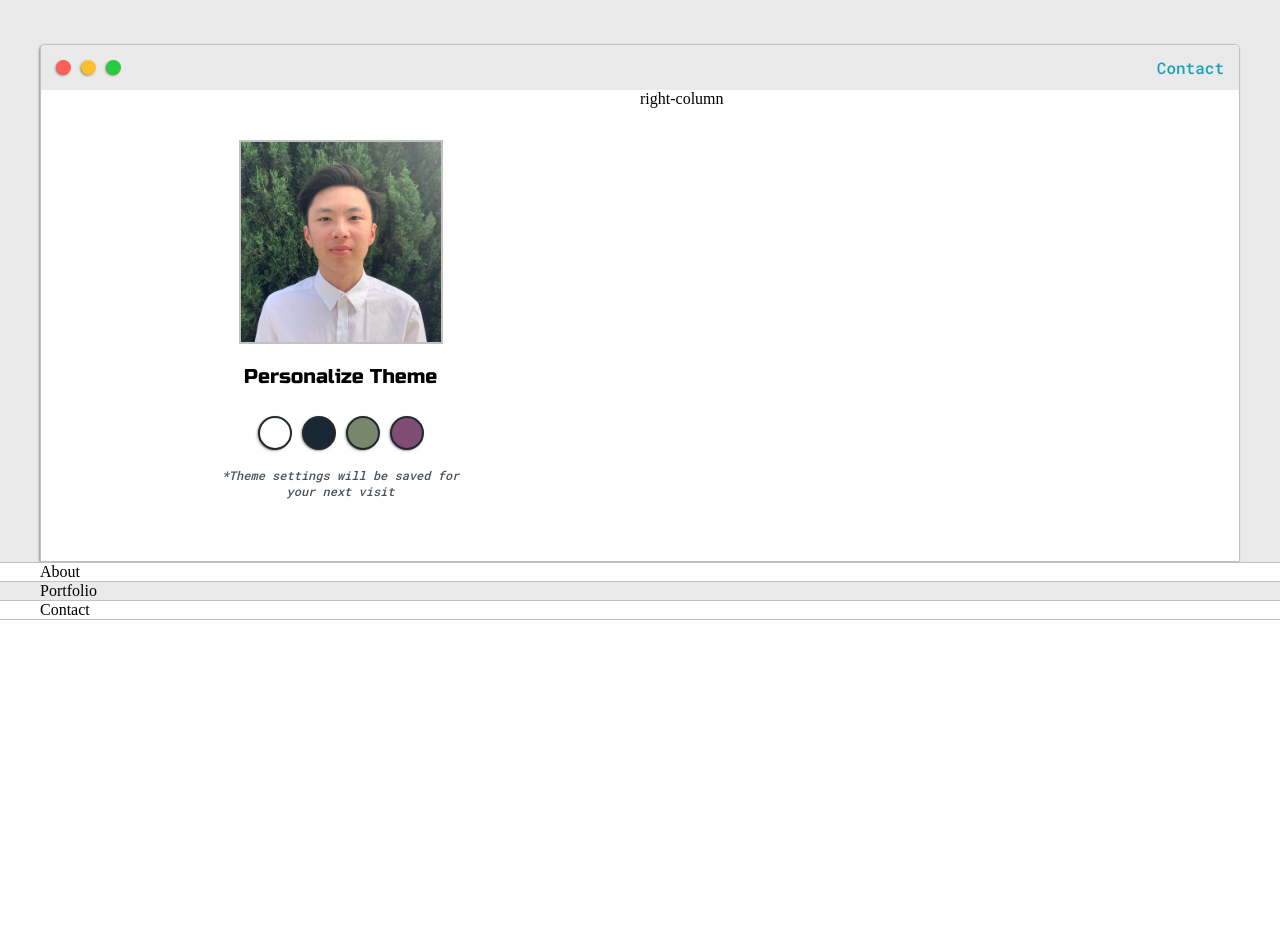
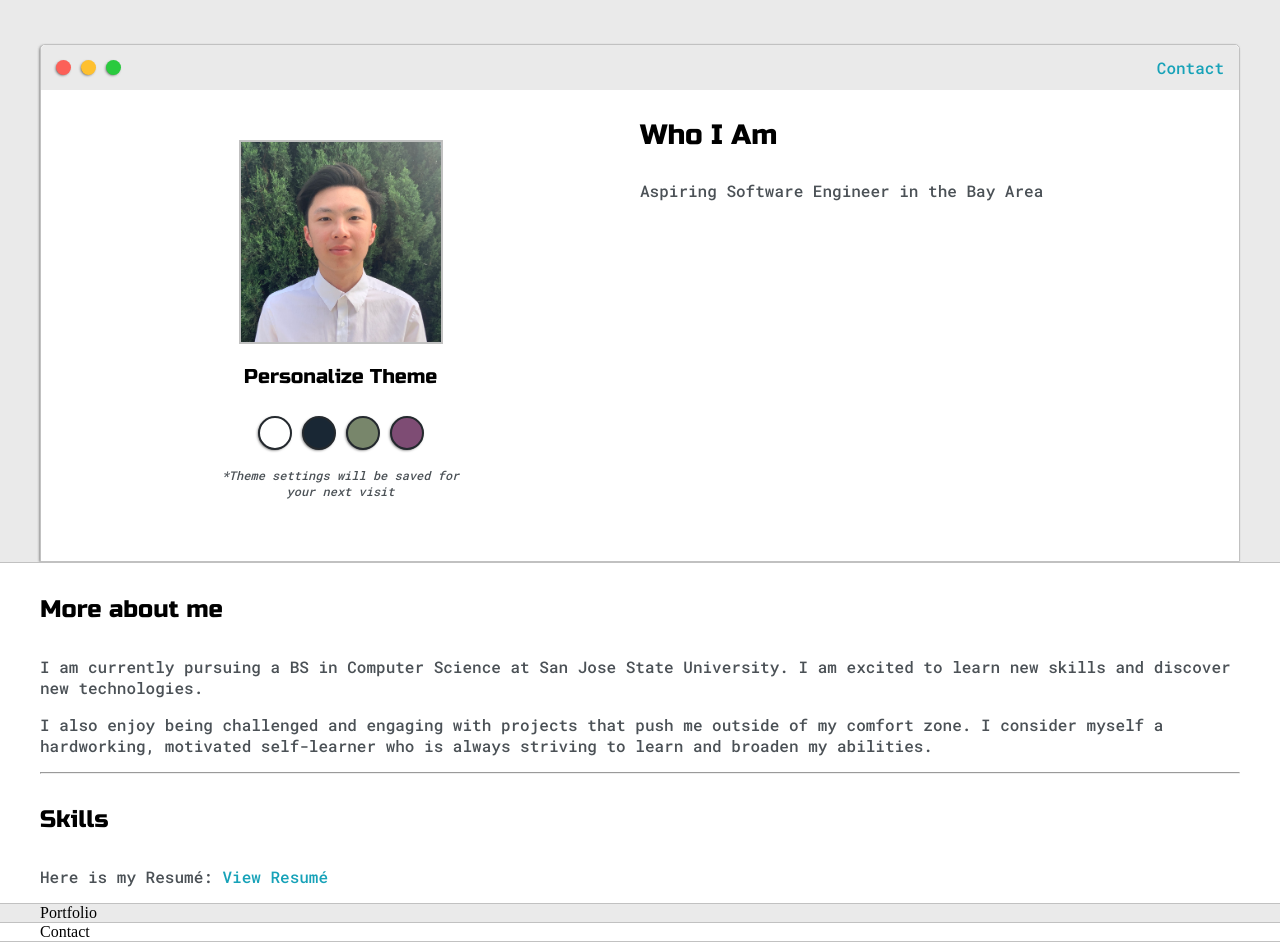
Before and after one commit to NhienLam/MyPortfolio, a plain HTML site: page src/index.html in a window 1280 px wide. Shown: the part 117-1059 px from the top of the page. Before the commit the page ends 800 px from the top, so only its background shows below. Drawn offline with Linux system fonts and the light colour scheme; files whose address does not match are found by name.

Commit message:
Update index.html

```diff
--- a/src/index.html
+++ b/src/index.html
@@ -48,7 +48,18 @@
                 </div>
 
                 <div class= "right-column">
-                    right-column
+
+                    <div id="preview-shadow">
+                        <div id="preview">
+                            <div id="corner-tl" class="corner"></div>
+                            <div id="corner-tr" class="corner"></div>
+
+                            <h3>Who I Am</h3>
+                            <p>Aspiring Software Engineer in the Bay Area</p>
+                            <div id="corner-br" class="corner"></div>
+                            <div id="corner-bl" class="corner"></div>
+                        </div>
+                    </div>
                 </div>
             </div>
 
@@ -57,7 +68,30 @@
 
     <section class="s2">
         <div class="main-container">
-            About
+            <div class="about-wrapper">
+                <div class="about-me">
+                    <h4>More about me</h4>
+
+                    <p>I am currently pursuing a BS in Computer Science at
+                         San Jose State University. I am excited to learn new skills
+                         and discover new technologies.</p>
+
+                    <p>I also enjoy being challenged and engaging with projects
+                         that push me outside of my comfort zone. I consider myself
+                         a hardworking, motivated self-learner who is always striving
+                         to learn and broaden my abilities.</p>
+                </div>
+
+                <hr>
+
+                <h4>Skills</h4>
+
+                <p>Here is my Resumé: <a target="_blank" href="Nhien Lam's Resume.pdf">View Resumé</a></p>
+
+                <div class="social-links">
+
+                </div>
+            </div>
         </div>
     </section>
 
```
